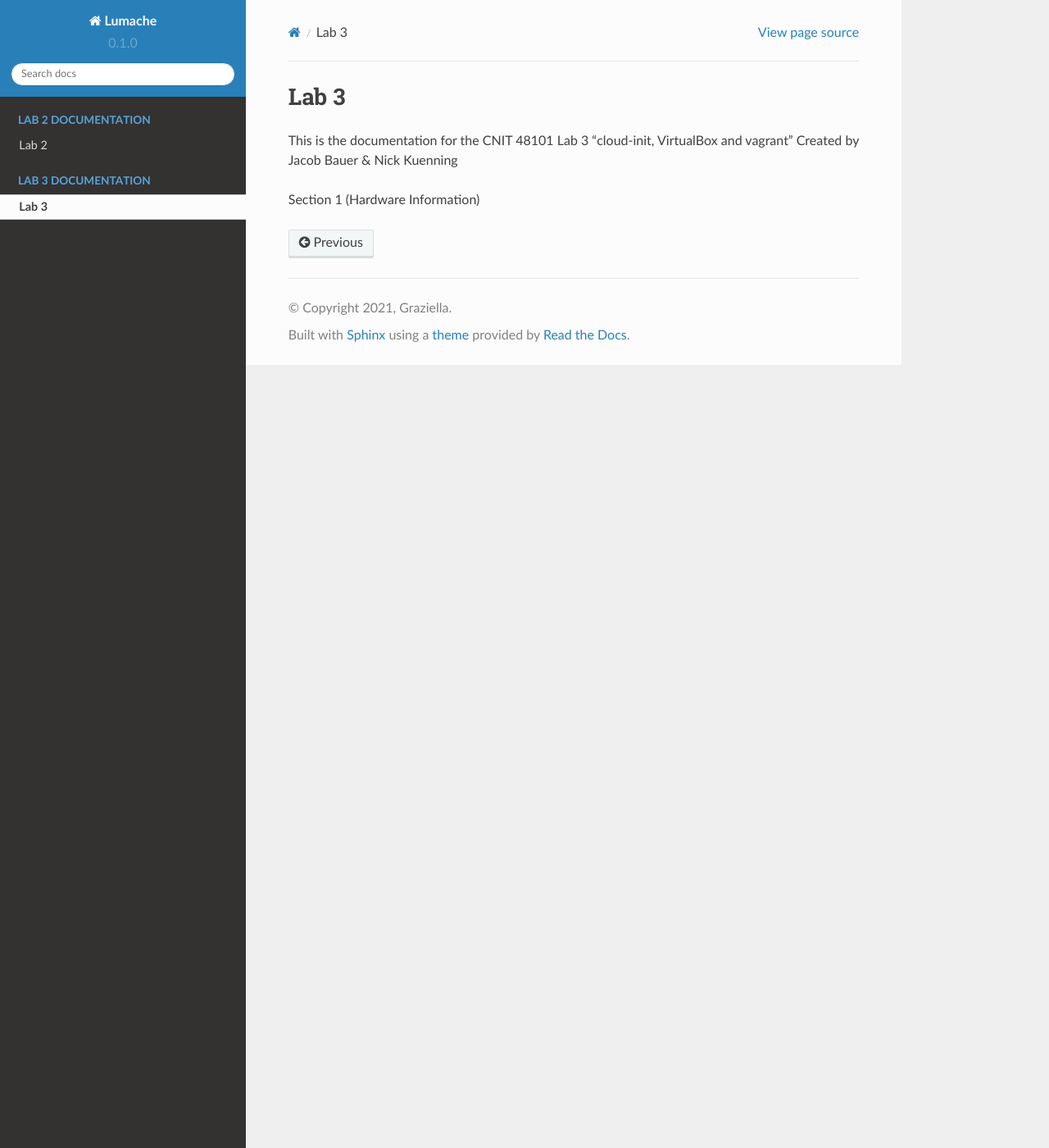
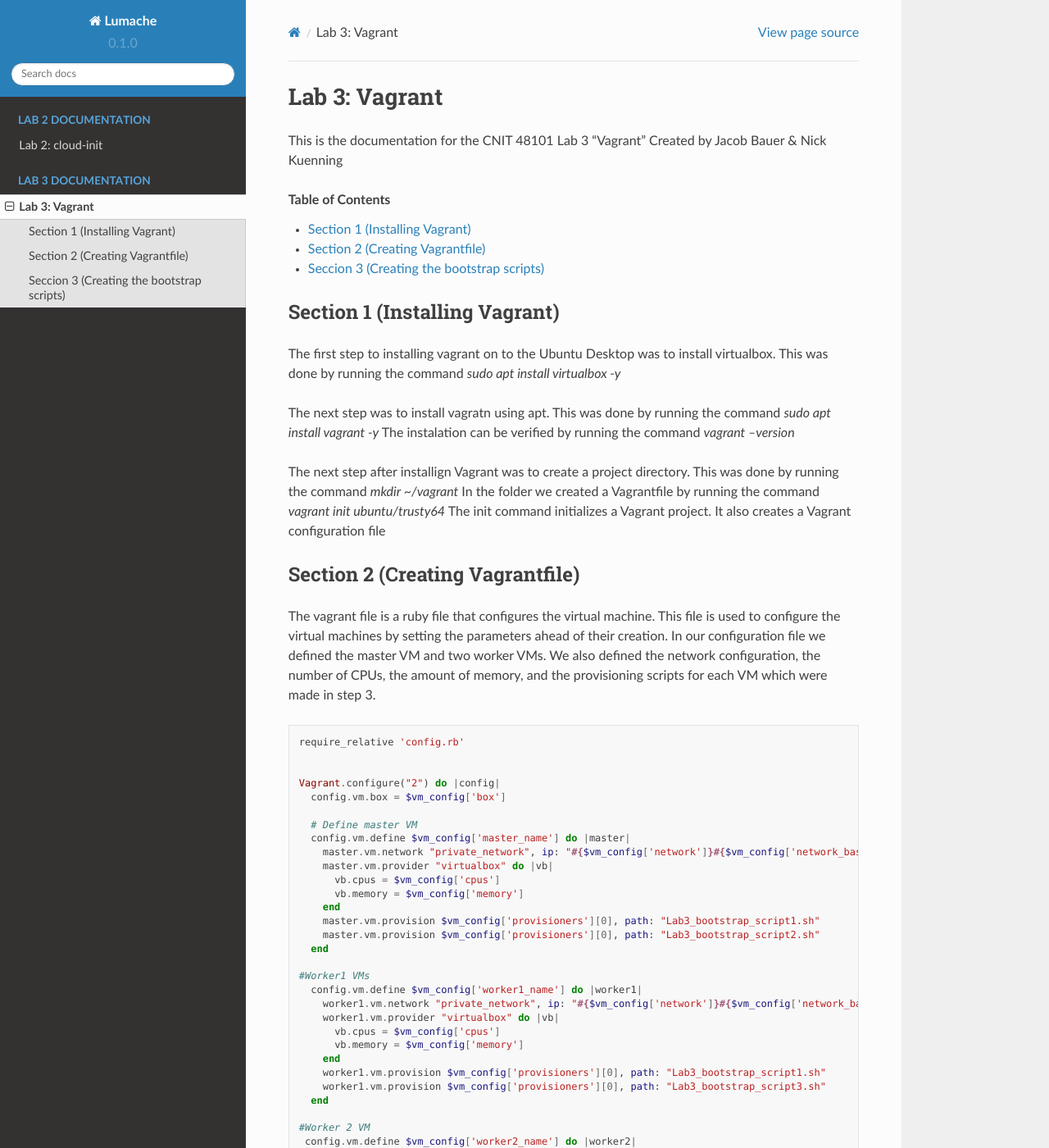
Before and after one commit to Hexadual/CNIT48101, a Sphinx documentation site: the page built from docs/source/lab3.rst, in a window 1280 px wide and 1400 px high. Shown: the whole window at 82% size. Built offline with Sphinx 7.4.7 and the Read the Docs theme 2.0.0, drawn with Linux system fonts in a browser that asks for light colours; some of the changed text lies outside the part shown.

Commit message:
AAAAAAAAAAAAAAAA

```diff
--- a/docs/source/OnlyPage.rst
+++ /dev/null
@@ -1,4 +0,0 @@
-The only page
-===
-
-# This is a test of a 2nd page IDK how this works
--- a/docs/source/lab2.rst
+++ b/docs/source/lab2.rst
@@ -1,8 +1,8 @@
 ==========================================
-Lab 2
+Lab 2: cloud-init
 ==========================================
 
-This is the documentation for the CNIT 48101 Lab 2 "cloud-init, VirtualBox and vagrant" Created by Jacob Bauer &
+This is the documentation for the CNIT 48101 Lab 2 "cloud-init, VirtualBox and vagrant" Created by Jacob Bauer & Nick Kuenning
 
 .. contents:: Table of Contents
    :depth: 1
--- a/docs/source/lab3.rst
+++ b/docs/source/lab3.rst
@@ -1,12 +1,75 @@
 ==========================================
-Lab 3
+Lab 3: Vagrant
 ==========================================
 
-This is the documentation for the CNIT 48101 Lab 3 "cloud-init, VirtualBox and vagrant" Created by Jacob Bauer & Nick Kuenning
+This is the documentation for the CNIT 48101 Lab 3 "Vagrant" Created by Jacob Bauer & Nick Kuenning
 
 .. contents:: Table of Contents
    :depth: 1
    :local:
    :backlinks: none
 
-Section 1 (Hardware Information)
+Section 1 (Installing Vagrant)
+####################################
+
+The first step to installing vagrant on to the Ubuntu Desktop was to install virtualbox. This was done by running the command `sudo apt install virtualbox -y`
+
+The next step was to install vagratn using apt. This was done by running the command `sudo apt install vagrant -y`
+The instalation can be verified by running the command `vagrant --version`
+
+The next step after installign Vagrant was to create a project directory. This was done by running the command `mkdir ~/vagrant`
+In the folder we created a Vagrantfile by running the command `vagrant init ubuntu/trusty64`
+The init command initializes a Vagrant project. It also creates a Vagrant configuration file
+
+Section 2 (Creating Vagrantfile)
+####################################
+
+The vagrant file is a ruby file that configures the virtual machine. This file is used to configure the virtual machines by setting the parameters ahead of their creation.
+In our configuration file we defined the master VM and two worker VMs. We also defined the network configuration, the number of CPUs, the amount of memory, and the provisioning scripts for each VM which were made in step 3.
+
+.. code-block:: ruby
+
+   require_relative 'config.rb'
+
+
+   Vagrant.configure("2") do |config|
+     config.vm.box = $vm_config['box']
+
+     # Define master VM
+     config.vm.define $vm_config['master_name'] do |master|
+       master.vm.network "private_network", ip: "#{$vm_config['network']}#{$vm_config['network_base']}"
+       master.vm.provider "virtualbox" do |vb|
+         vb.cpus = $vm_config['cpus']
+         vb.memory = $vm_config['memory']
+       end
+       master.vm.provision $vm_config['provisioners'][0], path: "Lab3_bootstrap_script1.sh"
+       master.vm.provision $vm_config['provisioners'][0], path: "Lab3_bootstrap_script2.sh"
+     end
+
+   #Worker1 VMs
+     config.vm.define $vm_config['worker1_name'] do |worker1|
+       worker1.vm.network "private_network", ip: "#{$vm_config['network']}#{$vm_config['network_base1']}"
+       worker1.vm.provider "virtualbox" do |vb|
+         vb.cpus = $vm_config['cpus']
+         vb.memory = $vm_config['memory']
+       end
+       worker1.vm.provision $vm_config['provisioners'][0], path: "Lab3_bootstrap_script1.sh"
+       worker1.vm.provision $vm_config['provisioners'][0], path: "Lab3_bootstrap_script3.sh"
+     end
+
+   #Worker 2 VM
+    config.vm.define $vm_config['worker2_name'] do |worker2|
+       worker2.vm.network "private_network", ip: "#{$vm_config['network']}#{$vm_config['network_base2']}"
+       worker2.vm.provider "virtualbox" do |vb|
+         vb.cpus = $vm_config['cpus']
+         vb.memory = $vm_config['memory']
+       end
+       worker2.vm.provision $vm_config['provisioners'][0], path: "Lab3_bootstrap_script1.sh"
+       worker2.vm.provision $vm_config['provisioners'][0], path: "Lab3_bootstrap_script3.sh"
+     end
+   end
+
+Seccion 3 (Creating the bootstrap scripts)
+########################################################################
+
+For out bootsctrap scripts we created 3 scripts. The first script was the `bootstrap.sh` script which was for the
```
Also changed, not shown: 9 other files.
